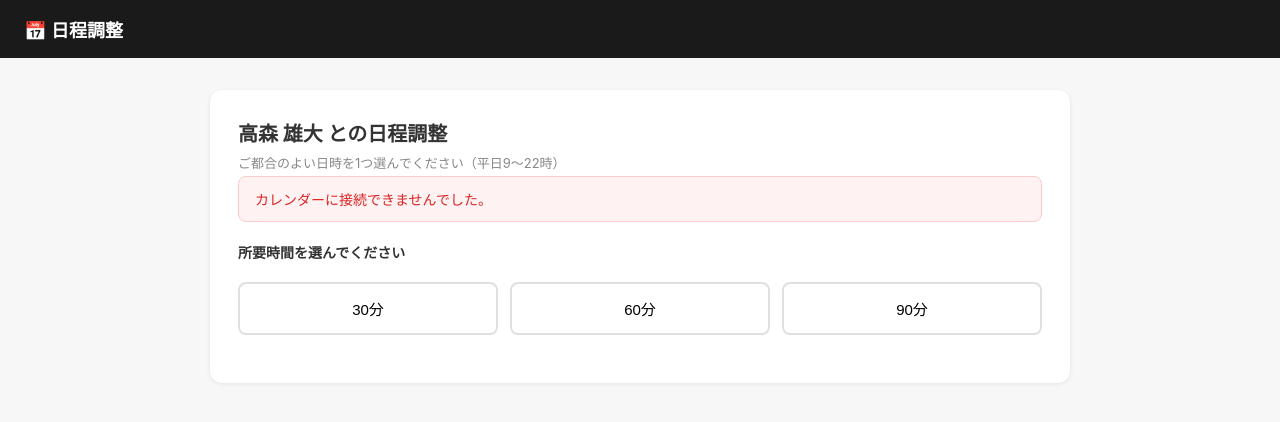
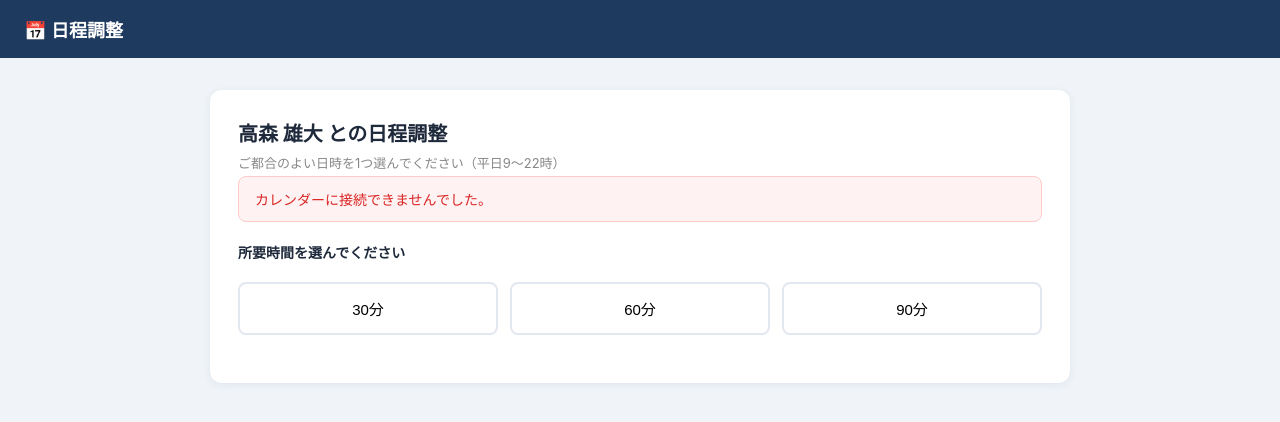
Before and after one commit to nikumori0514/takamori-calendar, a Flask app: page /booking in a window 1280 px wide. Shown: the top 422 px of the page. Run offline with Flask 3, Linux system fonts and the light colour scheme.

Commit message:
UI redesign: ブルー系デザインに統一、全員OK行をビジュアル強化
- base.html: ヘッダー(#1e3a5f)・ボタン(#2563eb)・背景(#f0f4f8)をブルー系に刷新
- adjust_result.html: 全員OK行に青背景+左ボーダー、all-badgeをブルーに変更
- adjust_vote.html / booking.html / adjust_new.html: 選択状態をブルーで統一

Co-Authored-By: Claude Sonnet 4.6 <noreply@anthropic.com>

```diff
--- a/templates/base.html
+++ b/templates/base.html
@@ -6,26 +6,26 @@
 <title>{% block title %}日程調整ツール{% endblock %}</title>
 <style>
   * { box-sizing: border-box; margin: 0; padding: 0; }
-  body { font-family: -apple-system, BlinkMacSystemFont, 'Hiragino Sans', sans-serif; background: #f7f7f7; color: #333; }
-  .header { background: #1a1a1a; color: #fff; padding: 16px 24px; display: flex; align-items: center; gap: 16px; }
+  body { font-family: -apple-system, BlinkMacSystemFont, 'Hiragino Sans', sans-serif; background: #f0f4f8; color: #1e293b; }
+  .header { background: #1e3a5f; color: #fff; padding: 16px 24px; display: flex; align-items: center; gap: 16px; }
   .header h1 { font-size: 18px; font-weight: 600; }
-  .header nav a { color: #ccc; text-decoration: none; font-size: 14px; margin-left: 20px; }
+  .header nav a { color: #93c5fd; text-decoration: none; font-size: 14px; margin-left: 20px; }
   .header nav a:hover { color: #fff; }
   .container { max-width: 900px; margin: 32px auto; padding: 0 20px; }
-  .card { background: #fff; border-radius: 12px; padding: 28px; box-shadow: 0 1px 4px rgba(0,0,0,0.08); margin-bottom: 20px; }
+  .card { background: #fff; border-radius: 12px; padding: 28px; box-shadow: 0 2px 8px rgba(30,58,95,0.08); margin-bottom: 20px; }
   .btn { display: inline-block; padding: 10px 22px; border-radius: 8px; font-size: 14px; font-weight: 600; cursor: pointer; border: none; text-decoration: none; }
-  .btn-primary { background: #1a1a1a; color: #fff; }
-  .btn-primary:hover { background: #333; }
-  .btn-secondary { background: #f0f0f0; color: #333; }
-  .btn-secondary:hover { background: #e0e0e0; }
+  .btn-primary { background: #2563eb; color: #fff; }
+  .btn-primary:hover { background: #1d4ed8; }
+  .btn-secondary { background: #f1f5f9; color: #334155; border: 1px solid #e2e8f0; }
+  .btn-secondary:hover { background: #e2e8f0; }
   .btn-green { background: #16a34a; color: #fff; }
   .btn-green:hover { background: #15803d; }
   .alert { padding: 12px 16px; border-radius: 8px; font-size: 14px; margin-bottom: 16px; }
   .alert-error { background: #fef2f2; color: #dc2626; border: 1px solid #fecaca; }
-  .alert-success { background: #f0fdf4; color: #16a34a; border: 1px solid #bbf7d0; }
-  label { display: block; font-size: 13px; font-weight: 600; margin-bottom: 6px; color: #555; }
-  input, textarea, select { width: 100%; padding: 10px 12px; border: 1px solid #ddd; border-radius: 8px; font-size: 14px; }
-  input:focus, textarea:focus { outline: none; border-color: #1a1a1a; }
+  .alert-success { background: #eff6ff; color: #1d4ed8; border: 1px solid #bfdbfe; }
+  label { display: block; font-size: 13px; font-weight: 600; margin-bottom: 6px; color: #475569; }
+  input, textarea, select { width: 100%; padding: 10px 12px; border: 1px solid #cbd5e1; border-radius: 8px; font-size: 14px; background: #fff; }
+  input:focus, textarea:focus, select:focus { outline: none; border-color: #2563eb; box-shadow: 0 0 0 3px rgba(37,99,235,0.12); }
   .form-group { margin-bottom: 16px; }
 </style>
 <style>{% block extra_style %}{% endblock %}</style>
--- a/templates/booking.html
+++ b/templates/booking.html
@@ -2,24 +2,24 @@
 {% block title %}{{ owner }} の予約 — 日程調整{% endblock %}
 {% block extra_style %}
 .slot-btn { display:inline-block; padding:8px 14px; margin:4px; border-radius:8px;
-  background:#f0f0f0; border:2px solid transparent; cursor:pointer; font-size:14px; }
-.slot-btn:hover { background:#e0e0e0; }
-.slot-btn.selected { background:#1a1a1a; color:#fff; border-color:#1a1a1a; }
+  background:#f1f5f9; border:2px solid transparent; cursor:pointer; font-size:14px; transition:all 0.15s; }
+.slot-btn:hover { background:#e2e8f0; border-color:#93c5fd; }
+.slot-btn.selected { background:#2563eb; color:#fff; border-color:#2563eb; }
 .date-section { margin-bottom:20px; }
-.date-label { font-size:14px; font-weight:700; color:#555; margin-bottom:8px; }
+.date-label { font-size:14px; font-weight:700; color:#475569; margin-bottom:8px; }
 #slot-section { display:none; }
 #confirm-form { display:none; }
 .duration-group { display:flex; gap:12px; margin:20px 0; }
-.duration-btn { flex:1; padding:14px; border-radius:8px; border:2px solid #e0e0e0;
+.duration-btn { flex:1; padding:14px; border-radius:8px; border:2px solid #e2e8f0;
   background:#fff; cursor:pointer; font-size:15px; text-align:center; transition:all 0.15s; }
-.duration-btn:hover { border-color:#aaa; }
-.duration-btn.selected { border-color:#1a1a1a; background:#1a1a1a; color:#fff; }
+.duration-btn:hover { border-color:#93c5fd; }
+.duration-btn.selected { border-color:#2563eb; background:#2563eb; color:#fff; }
 .meeting-type-group { display:flex; gap:12px; margin-top:4px; }
-.meeting-type-btn { flex:1; padding:12px; border-radius:8px; border:2px solid #e0e0e0;
+.meeting-type-btn { flex:1; padding:12px; border-radius:8px; border:2px solid #e2e8f0;
   background:#fff; cursor:pointer; font-size:14px; text-align:center; transition:all 0.15s; }
-.meeting-type-btn:hover { border-color:#aaa; }
-.meeting-type-btn.selected { border-color:#1a1a1a; background:#1a1a1a; color:#fff; }
-#loading { display:none; color:#888; font-size:14px; margin:12px 0; }
+.meeting-type-btn:hover { border-color:#93c5fd; }
+.meeting-type-btn.selected { border-color:#2563eb; background:#2563eb; color:#fff; }
+#loading { display:none; color:#64748b; font-size:14px; margin:12px 0; }
 {% endblock %}
 {% block content %}
 
```
Also changed, not shown: templates/adjust_new.html (+6 -6 lines), templates/adjust_result.html (+11 -9 lines), templates/adjust_vote.html (+6 -6 lines), templates/index.html (+9 -9 lines).
